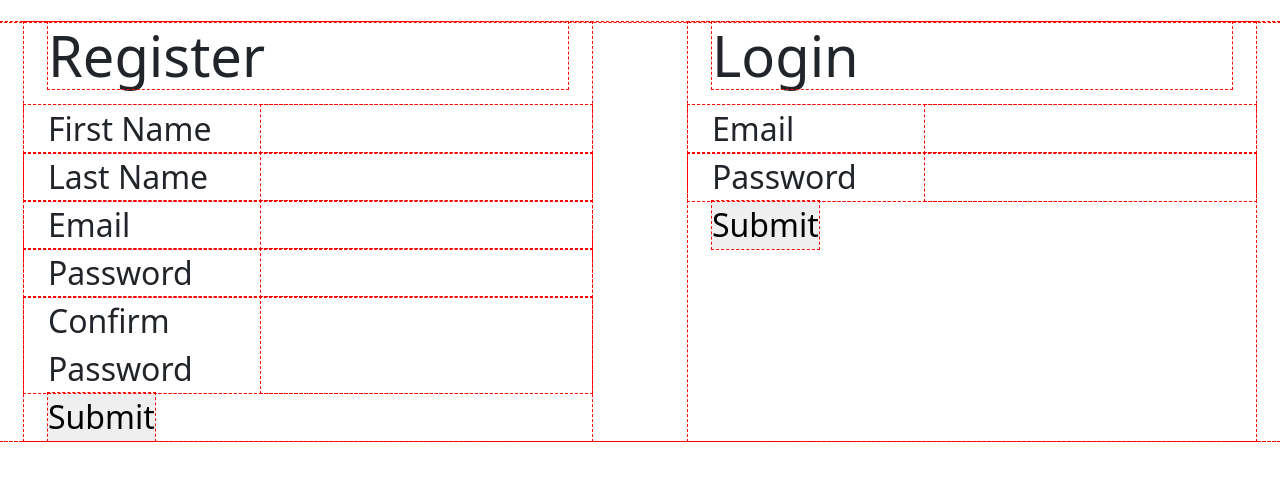
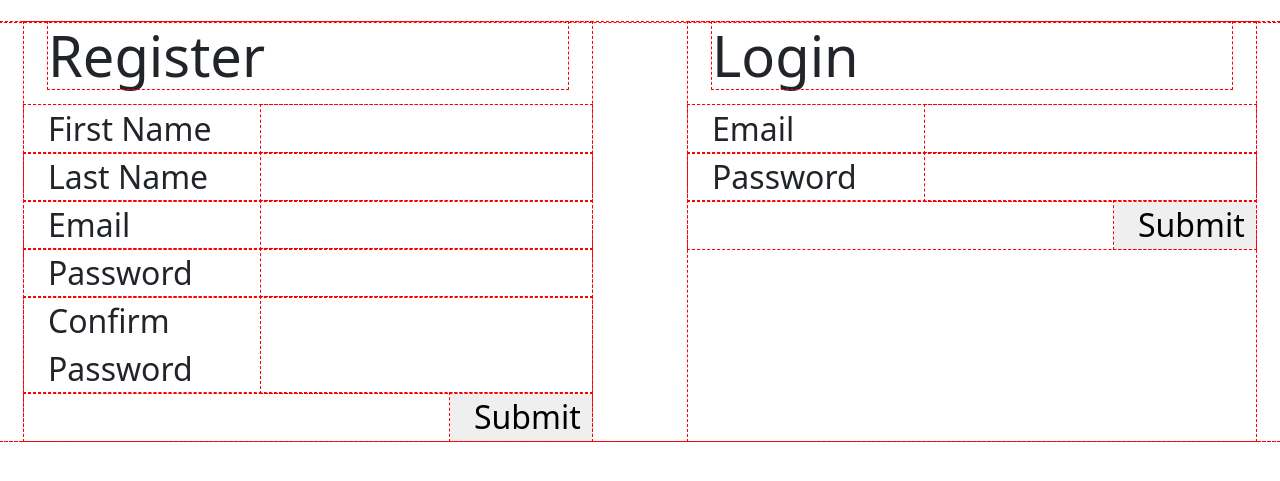
Before and after one commit to MSDPhoenix/ohana_rideshares, a Flask app: page / in a window 1280 px wide. Shown: the part 138-619 px from the top of the page. Run offline with Flask 2, Linux system fonts and the light colour scheme.

Commit message:
modified index.html

```diff
--- a/flask_app/templates/index.html
+++ b/flask_app/templates/index.html
@@ -36,7 +36,9 @@
                 <label for="confirm_password" class="col-5">Confirm Password</label>
                 <input type="password" name="" class="col-7">
             </div>
-            <input type="submit" class="">
+            <div class="row display-flex justify-content-end">
+                <input type="submit" class=" col-3 ms-auto">
+            </div>
         </div>
         <div class="col mx-4">
             <h3>Login</h3>
@@ -48,7 +50,9 @@
                 <label for="password" class="col-5">Password</label>
                 <input type="password" name="" class="col-7">
             </div>
-            <input type="submit" class="">
+            <div class="row display-flex justify-content-end">
+                <input type="submit" class=" col-3 ms-auto">
+            </div>
         </div>
     </div>
 
```
